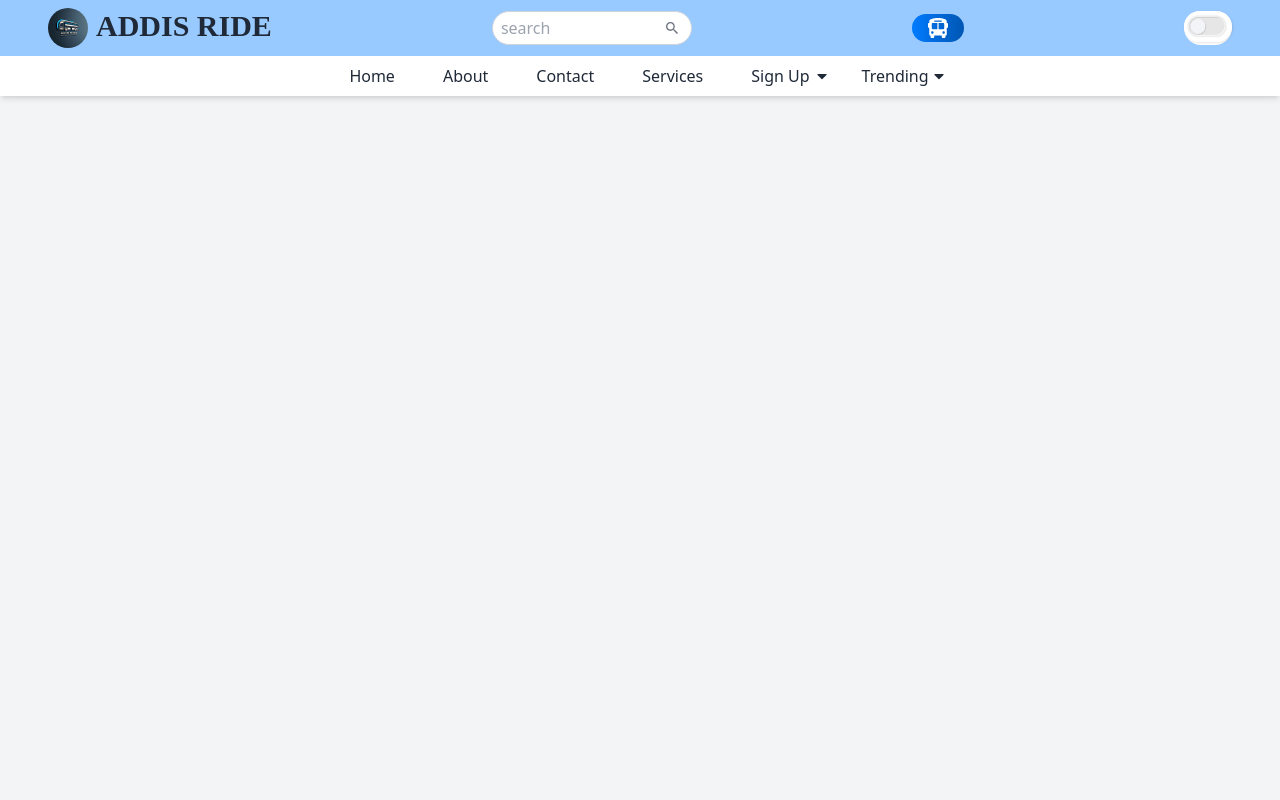
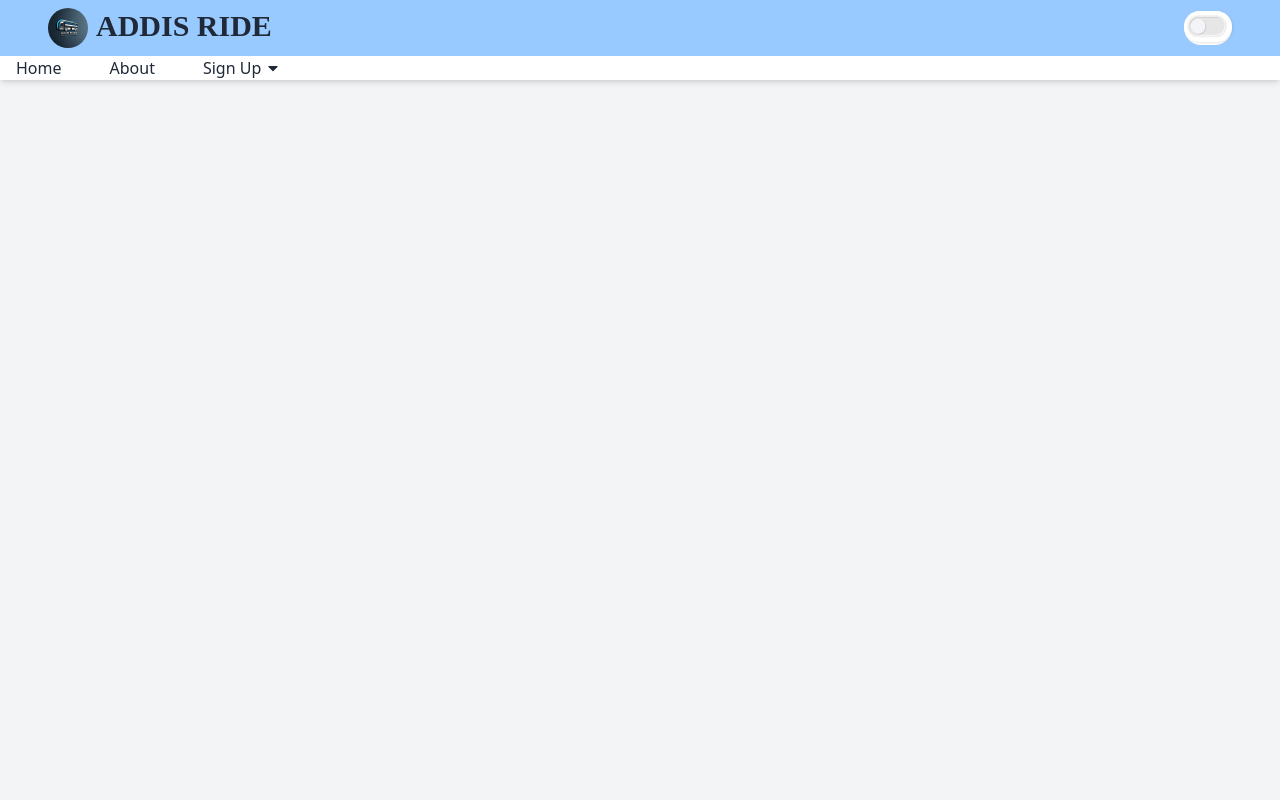
Before and after one commit to MahderZergaw/Bus-App-ALX-Project-, a React (Vite) app in the folder Bus App website/: page / in a window 1280 px wide. Shown: the top 800 px of the page. Built offline with nearby package versions, Linux system fonts and the light colour scheme; the HTML template or start-up script is replaced by a standard one.

Commit message:
Seat map Fix

```diff
--- a/Bus App website/src/components/Hero/Hero.jsx
+++ b/Bus App website/src/components/Hero/Hero.jsx
@@ -3,7 +3,7 @@ import Image1 from "../../assets/Hero_Images/Image1.jpg";
 import Image2 from "../../assets/Hero_Images/Image2.jpg";
 import Image3 from "../../assets/Hero_Images/Image3.jpg";
 import Slider from "react-slick";
-import { useNavigate } from "react-router-dom";
+import { useNavigate, useLocation } from "react-router-dom";
 
 const ImageList = [
   {
@@ -30,10 +30,11 @@ const ImageList = [
 ];
 
 const Hero = () => {
-  const history = useNavigate();
+  const navigate = useNavigate();
+  const location = useLocation();
 
   const handleBookNowClick = () => {
-    history("/booking");
+    navigate("/booking");
   };
 
   var settings = {
@@ -74,7 +75,12 @@ const Hero = () => {
                   >
                     {data.description}
                   </p>
-                  <div data-aos="fade-up" data-aos-duration="500" data-aos-once="300">
+                  {location.pathname !== '/' && (
+                    <div
+                      data-aos="fade-up"
+                      data-aos-duration="500"
+                      data-aos-once="300"
+                    >
                       <button
                         onClick={handleBookNowClick}
                         className="bg-gradient-to-r from-primary to-secondary hover:scale-105 duration-200 text-white py-2 px-4 rounded-full"
@@ -82,9 +88,14 @@ const Hero = () => {
                         Book A Seat Now
                       </button>
                     </div>
+                  )}
                 </div>
                 <div className="order-1 sm:order-2">
-                  <div data-aos="zoom-in" data-aos-once="true" className="relative z-10">
+                  <div
+                    data-aos="zoom-in"
+                    data-aos-once="true"
+                    className="relative z-10"
+                  >
                     <img
                       src={data.img}
                       alt=""
--- a/Bus App website/src/components/Navbar/Navbar.jsx
+++ b/Bus App website/src/components/Navbar/Navbar.jsx
@@ -1,5 +1,5 @@
 import React, { useState } from "react";
-import { Link } from "react-router-dom";
+import { Link, useLocation } from "react-router-dom";
 import Logo from "../../assets/logo.jpg";
 import { IoMdSearch } from "react-icons/io";
 import { FaBusAlt, FaCaretDown, FaBars, FaTimes } from "react-icons/fa";
@@ -16,16 +16,21 @@ const Menu = [
     name: "About",
     link: "#about",
   },
-  {
-    id: 3,
-    name: "Contact",
-    link: "#contact",
-  },
-  {
-    id: 4,
-    name: "Services",
-    link: "#services",
-  },
+  // {
+  //   id: 3,
+  //   name: "Contact",
+  //   link: "#contact",
+  // },
+  // {
+  //   id: 4,
+  //   name: "Services",
+  //   link: "#services",
+  // },
+  // {
+  //   id: 5,
+  //   name: "Login",
+  //   link: "/login",
+  // },
   {
     id: 5,
     name: "Sign Up",
@@ -53,16 +58,16 @@ const DropdownLinks = [
 ];
 
 const SignUpLinks = [
-  {
-    id: 1,
-    name: "Create an account",
-    link: "/signup",
-  },
-  {
-    id: 2,
-    name: "Log in",
-    link: "/login",
-  },
+  // {
+  //   id: 1,
+  //   name: "Create an account",
+  //   link: "/signup",
+  // },
+  // {
+  //   id: 2,
+  //   name: "Log in",
+  //   link: "/login",
+  // },
   {
     id: 3,
     name: "Create Driver Account",
@@ -76,6 +81,7 @@ const SignUpLinks = [
 ];
 
 const Navbar = ({ handleOrderPopup }) => {
+  const location = useLocation();
   const [sideMenuOpen, setSideMenuOpen] = useState(false);
   const [dropdownOpen, setDropdownOpen] = useState(null);
 
@@ -100,16 +106,17 @@ const Navbar = ({ handleOrderPopup }) => {
             </Link>
           </div>
           {/* Search bar and book ride button */}
+          { location.pathname !=="/" && location.pathname !=="/login" && location.pathname !=="/RegisterDriver" && location.pathname !=="/RegisterUser" && (
           <div className="flex justify-between items-center gap-4">
-            <div className="relative group hidden sm:block">
+            {/* <div className="relative group hidden sm:block">
               <input
                 type="text"
                 placeholder="search"
                 className="w-[200px] sm:w-[200px] group-hover:w-[300px] transition-all duration-300 rounded-full border border-gray-300 px-2 py-1 focus:outline-none focus:border-1 focus:border-primary dark:border-gray-500 dark:bg-gray-800"
               />
               <IoMdSearch className="text-gray-500 group-hover:text-primary absolute top-1/2 -translate-y-1/2 right-3" />
-            </div>
-          </div>
+            </div> */}
+
           {/* Book ride button */}
           <button
             onClick={() => handleOrderPopup()}
@@ -120,6 +127,8 @@ const Navbar = ({ handleOrderPopup }) => {
             </span>
             <FaBusAlt className="text-xl text-white drop-shadow-sm cursor-pointer" />
           </button>
+          </div>
+          )}
           {/* DarkMode Switch */}
           <div className="hidden sm:block">
             <DarkMode />
@@ -133,7 +142,7 @@ const Navbar = ({ handleOrderPopup }) => {
         </div>
       </div>
       {/* Lower Navbar */}
-      <div data-aos="zoom-in" className="flex justify-center">
+      <div data-aos="zoom-in" className="flex justify-left">
         <ul className="sm:flex hidden items-center gap-4">
           {Menu.map((data) => (
             <li
@@ -171,7 +180,7 @@ const Navbar = ({ handleOrderPopup }) => {
             </li>
           ))}
           {/* Drop down and links */}
-          <li className="group relative cursor-pointer">
+          {/* <li className="group relative cursor-pointer">
             <a href="#" className="flex items-center gap-[2px] py-2">
               Trending
               <span>
@@ -192,7 +201,7 @@ const Navbar = ({ handleOrderPopup }) => {
                 ))}
               </ul>
             </div>
-          </li>
+          </li> */}
         </ul>
       </div>
       {/* Side Menu for Mobile */}
```
Lines whose indentation alone changed are shown as unchanged.
